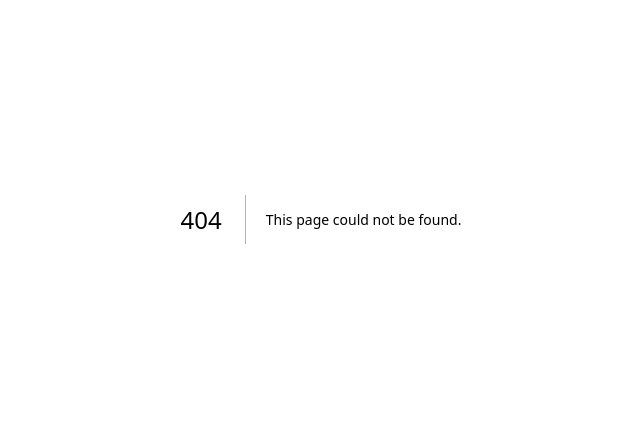
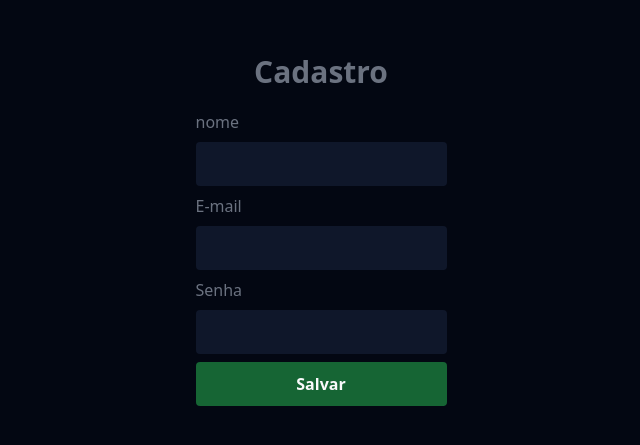
Before and after one commit to Samukaspc/Next_Login, a Next.js app: page /cadastro in a window 1280 px wide. Before the commit this address had no page. Shown: the part 181-626 px from the top of the page, without its empty margins (319-959 px from the left). Built offline with nearby package versions, Linux system fonts and the light colour scheme.

Commit message:
feat: criando tela de cadastro

```diff
--- /dev/null
+++ b/src/pages/cadastro.tsx
@@ -0,0 +1,47 @@
+import { useSession } from "next-auth/react";
+
+export default function Cadastro() {
+   return (
+    <section className="flex items-center justify-center h-[100vh]">
+      <div className="flex flex-col items-center">
+        <h2 className="m-[1rem] font-extrabold text-[30px]">Cadastro</h2>
+        <form
+          action=""
+          autoComplete="off"
+          className="flex flex-col gap-2 w-[100%] max-w-[100%]"
+        >
+          <div className="flex flex-col gap-2">
+            <label htmlFor="name">nome</label>
+            <input
+              type="text"
+              name="name"
+              className="p-[10px] bg-slate-900 rounded"
+            />
+          </div>
+          <div className="flex flex-col gap-2">
+            <label htmlFor="email">E-mail</label>
+            <input
+              type="text"
+              name="email"
+              className="p-[10px] bg-slate-900 rounded"
+            />
+          </div>
+          <div className="flex flex-col gap-2">
+            <label htmlFor="password">Senha</label>
+            <input
+              type="password"
+              name="password"
+              className="p-[10px] bg-slate-900 rounded"
+            />
+            <button
+              type="submit"
+              className="bg-green-800 p-[10px] text-gray-50 font-semibold rounded"
+            >
+              Salvar
+            </button>
+          </div>
+        </form>
+      </div>
+    </section>
+  );
+}
--- a/src/pages/index.tsx
+++ b/src/pages/index.tsx
@@ -2,6 +2,8 @@ import { GetServerSideProps } from "next";
 import { useRouter } from "next/router";
 import { getSession, signIn } from "next-auth/react";
 import { FormEventHandler, useState } from "react";
+import Link from "next/link";
+import Cadastro from "./cadastro";
 
 export default function Home() {
   const { push } = useRouter();
@@ -52,7 +54,7 @@ export default function Home() {
           <div className="flex flex-col gap-2">
             <label htmlFor="password">Senha</label>
             <input
-              type="text"
+              type="password"
               name="password"
               className="p-[10px] bg-slate-900 rounded"
               onChange={InputValue}
@@ -60,7 +62,10 @@ export default function Home() {
           </div>
           <div>
             <p>
-              Não tem conta ? <span>Cadastre-se!</span>
+              Não tem conta?{" "}
+              <Link href="/cadastro">
+                <a>Cadastre-se!</a>
+              </Link>
             </p>
           </div>
           <button
```
